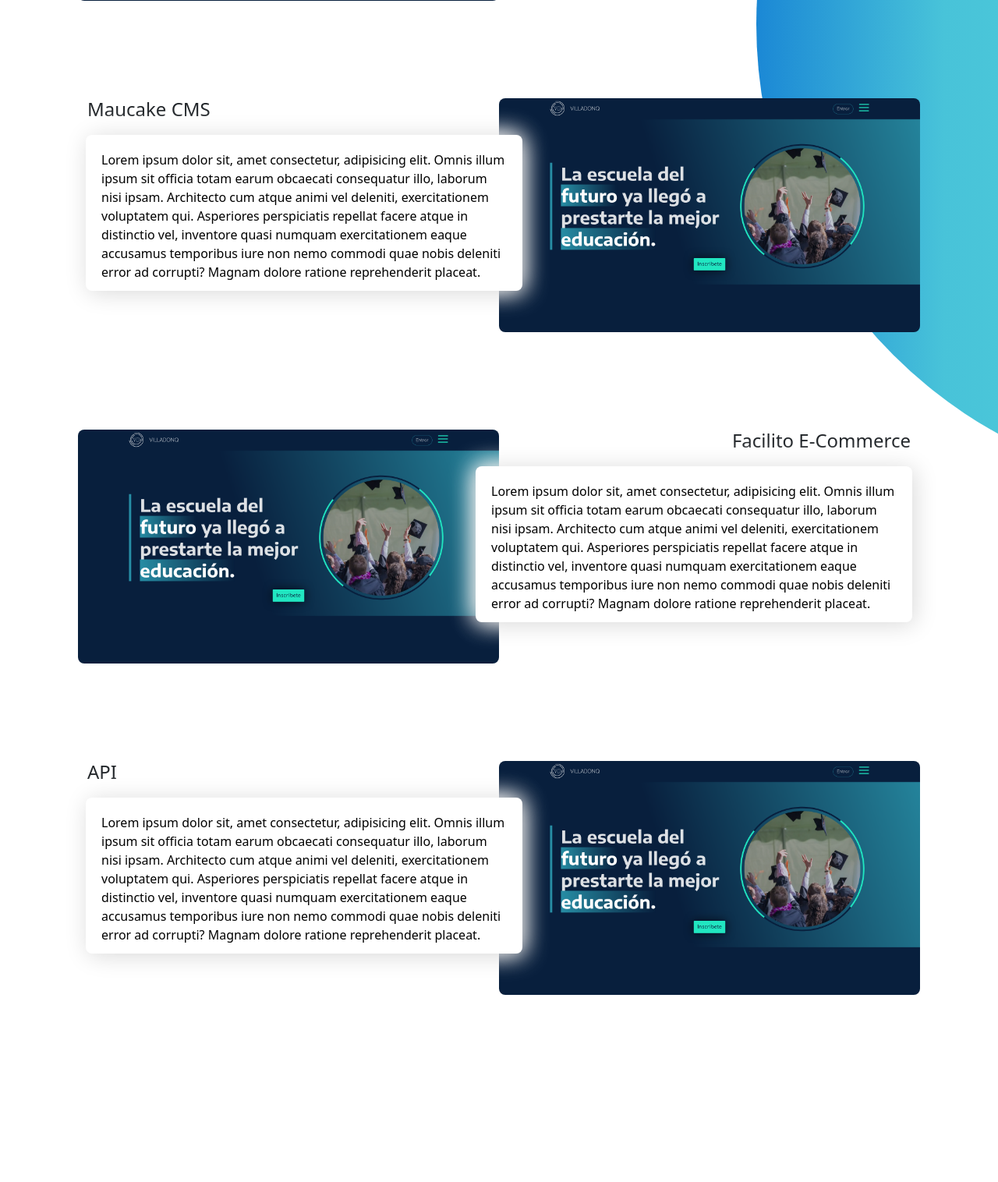
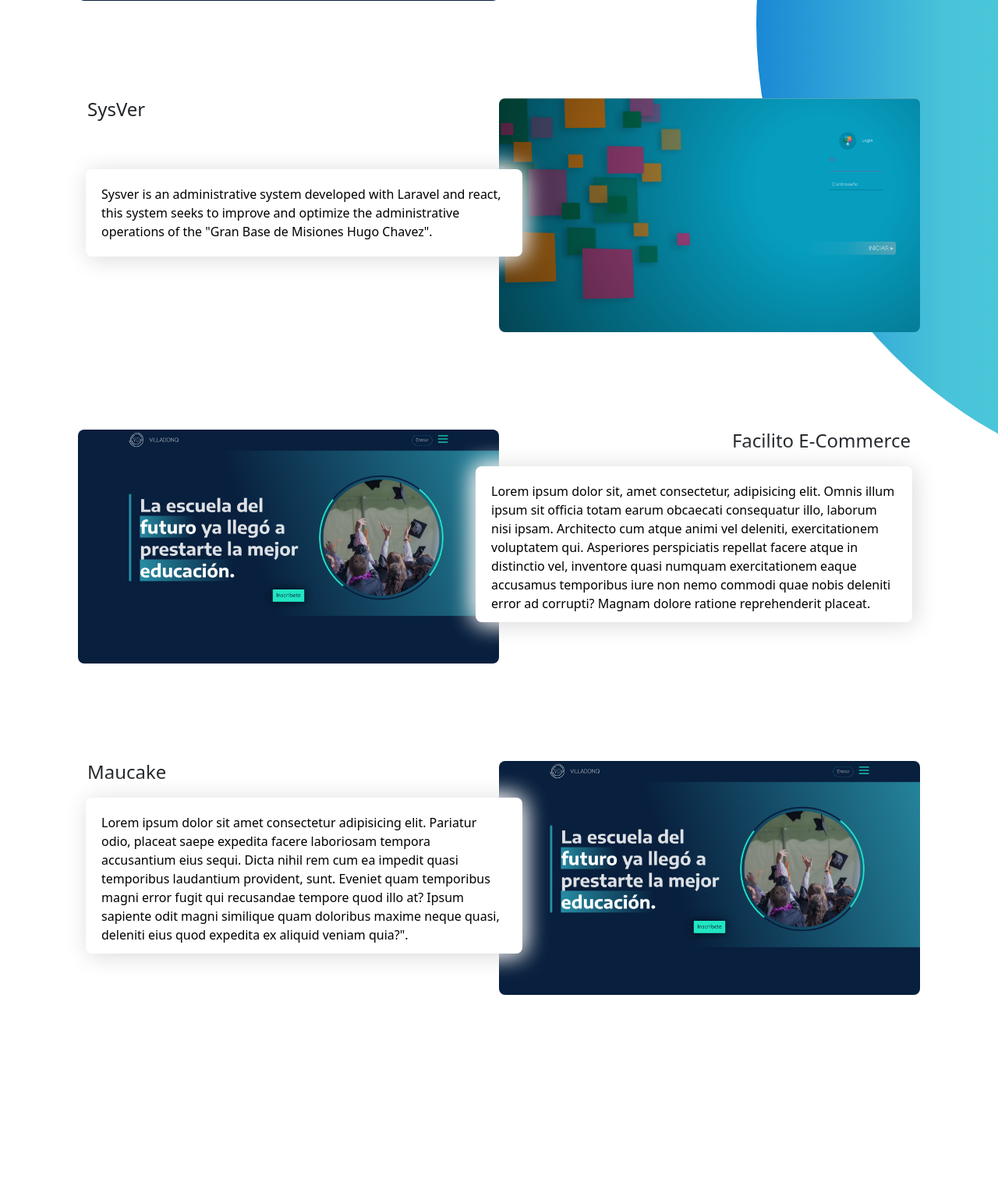
Before and after one commit to JDonquis/jdonquis.github.io, a PHP site: page / in a window 1280 px wide. Shown: the part 3056-4572 px from the top of the page at 78% size. Run offline with PHP 8.4, Linux system fonts and the light colour scheme; some libraries are stand-ins or nearby versions.

Commit message:
add sysver

```diff
--- a/index.html
+++ b/index.html
@@ -189,7 +189,7 @@
 			<div class="container-fluid">
 
 				<div class="row card-project my-5" id="villadonq">
-					<a href="https://villadonq-production.up.railway.app" target="_blank" class="col-md-6 p-0"><div class="image-project" id="image-villadonq"></div></a>
+					<a href="https://villadonq-production.up.railway.app" target="_blank" class="col-md-6 p-0"><div class="images-projects" id="image-villadonq"></div></a>
 					<div class="col-md-6 d-flex justify-content-end position-relative box-content-project">
 						<h4 class="">VillaDonq Web App</h4>
 						<div class="position-absolute content-card-project"><p>VillaDonq is a Web App built with Laravel, Boostrap and React, It is for colleges to do all administrative operations like Inscriptions, Records, Evaluation Plans, Schedules, also allows that students can see their records, evaluations and more. </p></div>
@@ -197,12 +197,11 @@
 					</div>
 				</div>
 
-				<div class="row card-project my-edit" id="maucake">
-					<a href="https://villadonq-production.up.railway.app" target="_blank" class="col-md-6 p-0"><div class="image-project" id="image-villadonq"></div></a>
+				<div class="row card-project my-edit" id="sysver">
+						<a href="https://villadonq-production.up.railway.app" target="_blank" class="col-md-6 p-0"><div class="images-projects" id="image-sysver"></div></a>
 					<div class="col-md-6 d-flex justify-content-start position-relative box-content-project">
-						<h4 class="">Maucake CMS </h4>
-						<div class="position-absolute content-card-project-right"><p>Lorem ipsum dolor sit, amet consectetur, adipisicing elit. Omnis illum ipsum sit officia totam earum obcaecati consequatur illo, laborum nisi ipsam. Architecto cum atque animi vel deleniti, exercitationem voluptatem qui.
-						Asperiores perspiciatis repellat facere atque in distinctio vel, inventore quasi numquam exercitationem eaque accusamus temporibus iure non nemo commodi quae nobis deleniti error ad corrupti? Magnam dolore ratione reprehenderit placeat.</p></div>
+						<h4 class="">SysVer </h4>
+						<div class="position-absolute content-card-project-right"><p>Sysver is an administrative system developed with Laravel and react, this system seeks to improve and optimize the administrative operations of the "Gran Base de Misiones Hugo Chavez".</p></div>
 
 					</div>
 				</div>
@@ -217,15 +216,17 @@
 					</div>
 				</div>
 
-				<div class="row card-project my-edit" id="api">
-					<a href="https://villadonq-production.up.railway.app" target="_blank" class="col-md-6 p-0"><div class="image-project" id="image-villadonq"></div></a>
+				<div class="row card-project my-edit" id="maucake">
+					<a href="https://villadonq-production.up.railway.app" target="_blank" class="col-md-6 p-0"><div class="images-projects" id="image-villadonq"></div></a>
 					<div class="col-md-6 d-flex justify-content-start position-relative box-content-project">
-						<h4 class="">API</h4>
-						<div class="position-absolute content-card-project-right"><p>Lorem ipsum dolor sit, amet consectetur, adipisicing elit. Omnis illum ipsum sit officia totam earum obcaecati consequatur illo, laborum nisi ipsam. Architecto cum atque animi vel deleniti, exercitationem voluptatem qui.
-						Asperiores perspiciatis repellat facere atque in distinctio vel, inventore quasi numquam exercitationem eaque accusamus temporibus iure non nemo commodi quae nobis deleniti error ad corrupti? Magnam dolore ratione reprehenderit placeat.</p></div>
+						<h4 class="">Maucake </h4>
+						<div class="position-absolute content-card-project-right"><p>Lorem ipsum dolor sit amet consectetur adipisicing elit. Pariatur odio, placeat saepe expedita facere laboriosam tempora accusantium eius sequi. Dicta nihil rem cum ea impedit quasi temporibus laudantium provident, sunt.
+						Eveniet quam temporibus magni error fugit qui recusandae tempore quod illo at? Ipsum sapiente odit magni similique quam doloribus maxime neque quasi, deleniti eius quod expedita ex aliquid veniam quia?".</p></div>
 
 					</div>
 				</div>
+
+
 
 			</div>
 
--- a/responsive.css
+++ b/responsive.css
@@ -100,7 +100,7 @@
   	#villadonq{ opacity:1; }
   	#maucake{ opacity:1; }
 	#facilito{ opacity:1; }
-	#api{ opacity:1; }
+	#sysver{ opacity:1; }
 
 	#about-me-image-section{ margin-top:30px; }
 
@@ -118,10 +118,10 @@
 		width: 100%;
 	}
 
-	.image-project{
+/*	.image-project{
 
 		height: 500px !important;
-	}
+	}*/
 
 	.content-card-project,.content-card-project-right{
 
--- a/script.js
+++ b/script.js
@@ -128,13 +128,14 @@ document.addEventListener("scroll", (event) => {
   			document.querySelector('#villadonq').classList.add('opacity-activate');
 
   	if(p>=2460)
-  			document.querySelector('#maucake').classList.add('opacity-activate');
+  		document.querySelector('#sysver').classList.add('opacity-activate');
+
 
   	if(p>=2690)
   			document.querySelector('#facilito').classList.add('opacity-activate');
 
   	if(p>=2820)
-  			document.querySelector('#api').classList.add('opacity-activate');
+  			document.querySelector('#maucake').classList.add('opacity-activate');
 
   }
 
--- a/style.css
+++ b/style.css
@@ -463,9 +463,20 @@ animation: moveleft 3.2s ease-out;
 
 /*------------------------------------------------------ Projects ---------------------------------------------*/
 
+
 #image-villadonq{
 
 	background: url(./assets/img/villadonq.png);
+	background-position: center center;
+	background-size: cover;
+	background-repeat: no-repeat;
+	height: 300px;
+	border-radius: 8px;
+}
+
+#image-sysver{
+
+	background: url(./assets/img/sysver2.png);
 	background-position: center center;
 	background-size: cover;
 	background-repeat: no-repeat;
```
Also changed, not shown: assets/img/Sysver.png (added), assets/img/sysver2.png (added).
